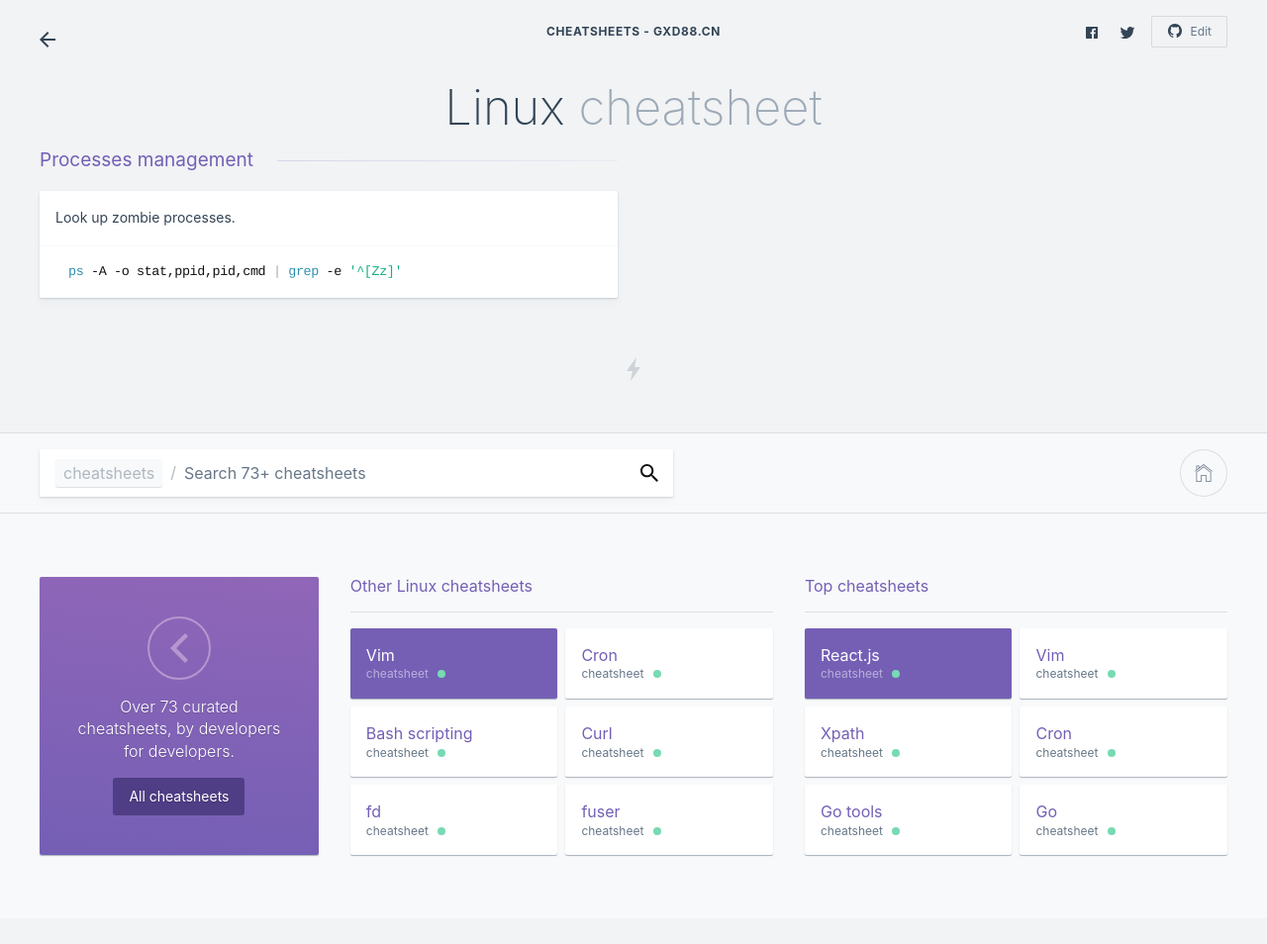
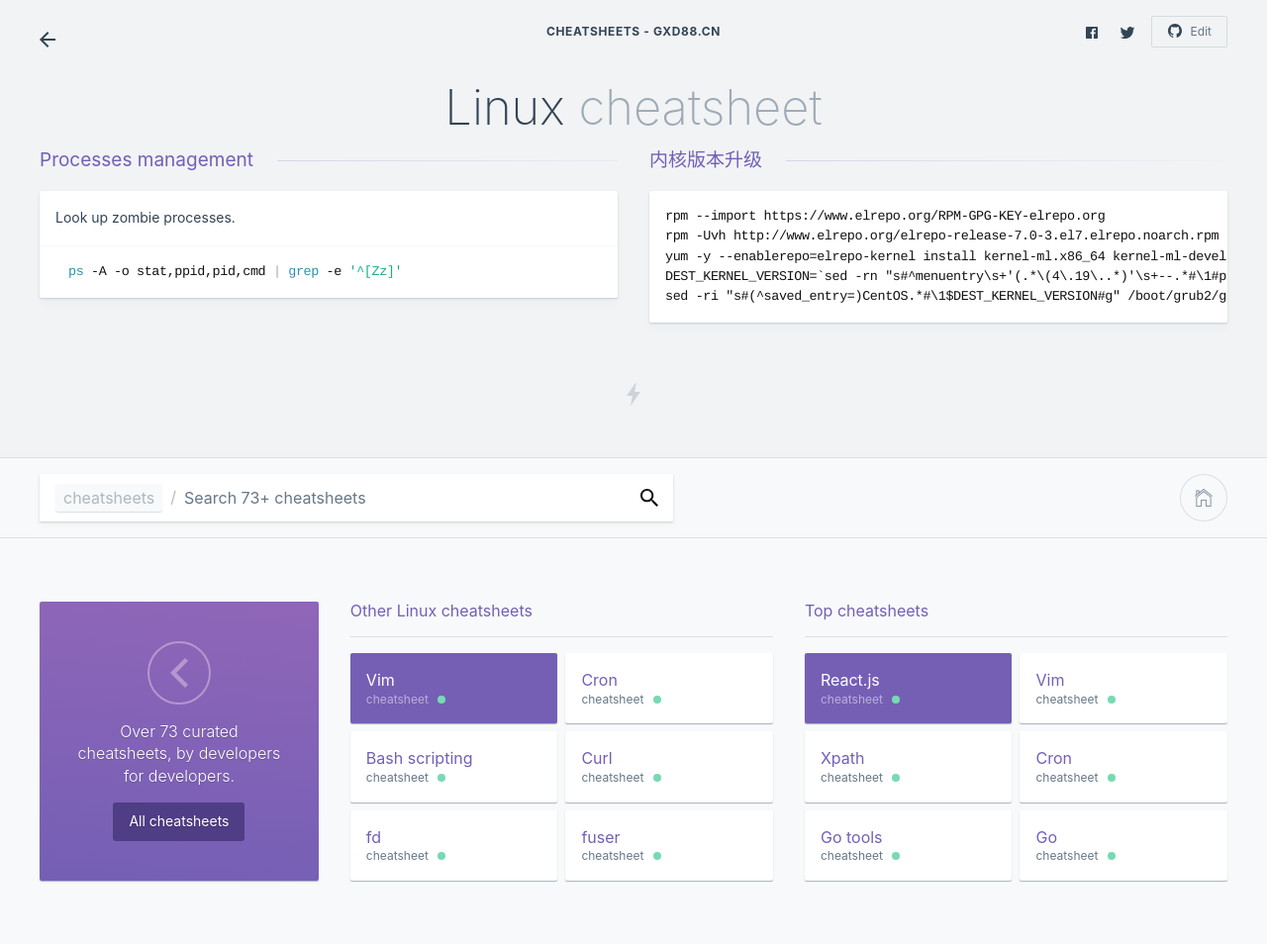
Before and after one commit to gongxiude/cheatsheets, a Jekyll site: the page built from Linux.md, in a window 1280 px wide. Shown: the whole page at 99% size. Built offline with Jekyll 4.4.1, drawn with Linux system fonts in a browser that asks for light colours; comment, search, counter and statistics services are not loaded; before the commit the page ends 928 px from its top, so only the background shows below that.

Commit message:
centos 内核升级

````diff
--- a/Linux.md
+++ b/Linux.md
@@ -11,3 +11,14 @@ Look up zombie processes.
 ```bash
 　ps -A -o stat,ppid,pid,cmd | grep -e '^[Zz]'
 ```
+
+
+
+### 内核版本升级
+```
+rpm --import https://www.elrepo.org/RPM-GPG-KEY-elrepo.org
+rpm -Uvh http://www.elrepo.org/elrepo-release-7.0-3.el7.elrepo.noarch.rpm
+yum -y --enablerepo=elrepo-kernel install kernel-ml.x86_64 kernel-ml-devel.x86_64
+DEST_KERNEL_VERSION=`sed -rn "s#^menuentry\s+'(.*\(4\.19\..*)'\s+--.*#\1#p" /etc/grub2.cfg`
+sed -ri "s#(^saved_entry=)CentOS.*#\1$DEST_KERNEL_VERSION#g" /boot/grub2/grubenv
+```
````
